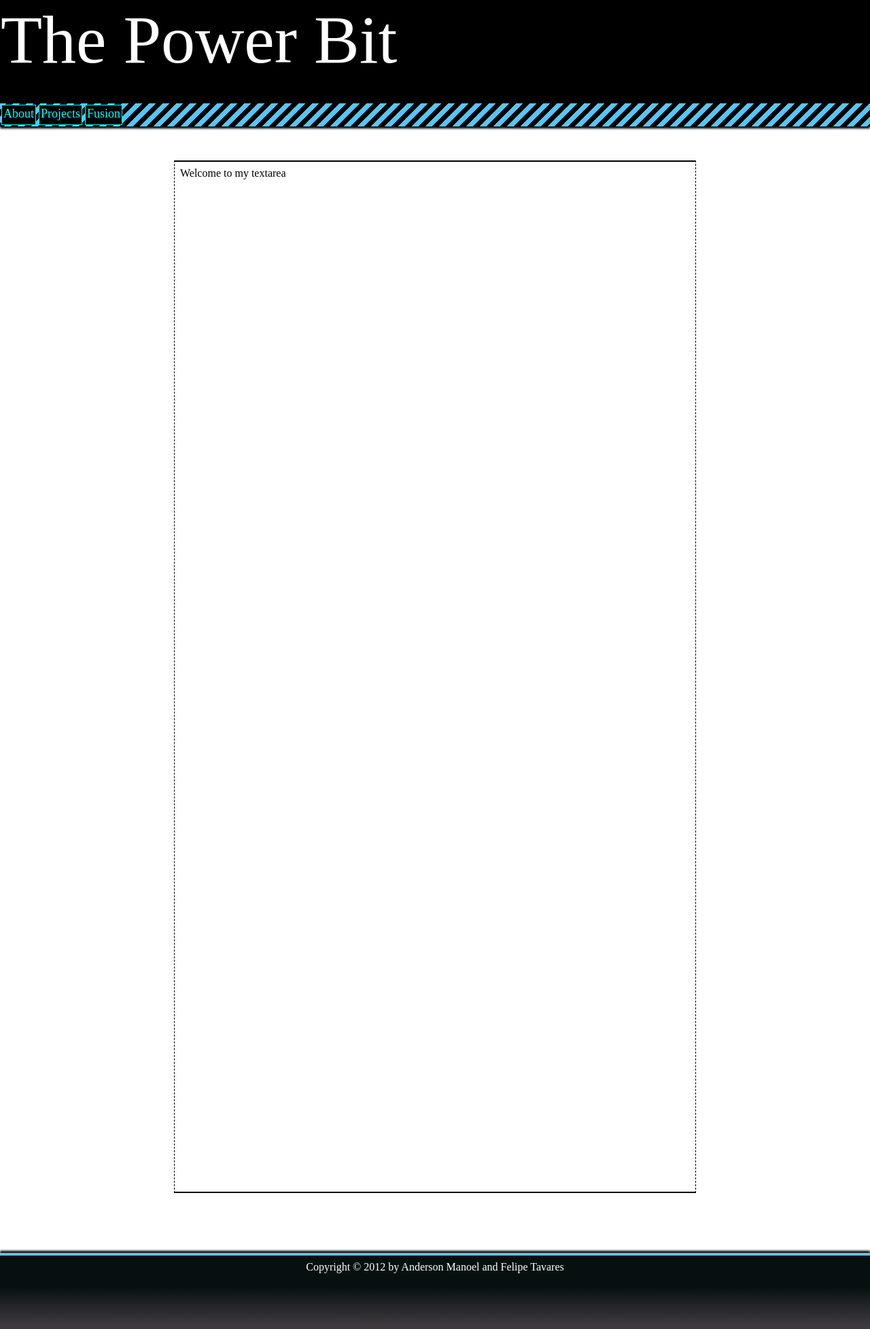
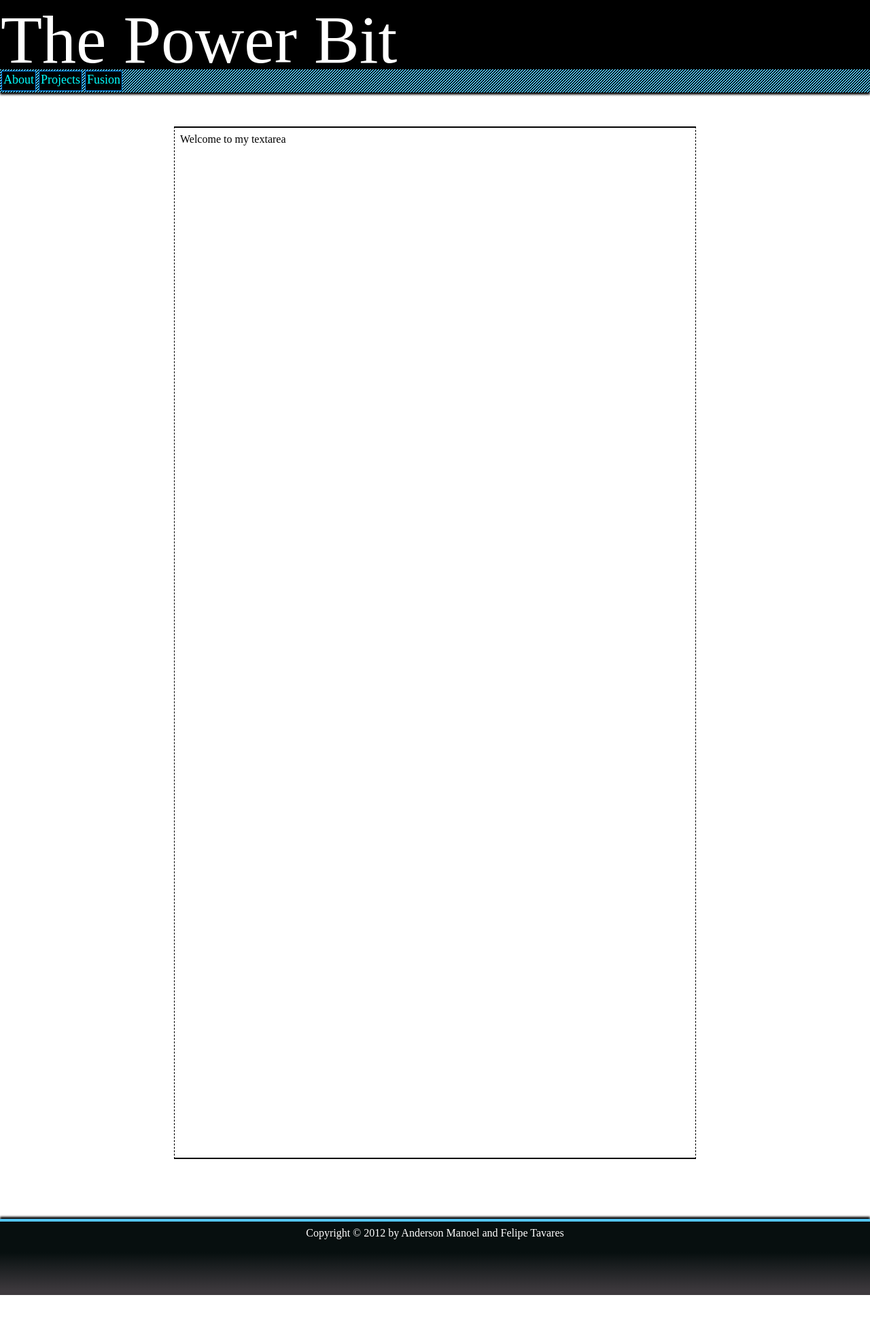
Before and after one commit to felipetavares/website, a PHP site: page / in a window 1280 px wide. Shown: the whole page at 68% size. After the commit the page ends 1905 px from the top, so only its background shows below. Run offline with PHP 8.4, Linux system fonts and the light colour scheme.

Commit message:
Menu ainda mais bonito

```diff
--- a/css/home.css
+++ b/css/home.css
@@ -1,5 +1,5 @@
 .banner {
-	height: 150px;
+	height: 100px;
 	border: 1px solid black;
 	background: black;
 	color: white;
--- a/css/menu.css
+++ b/css/menu.css
@@ -26,7 +26,7 @@
 	margin: 2px;
 	font-size: 18px;
 	background: black;
-	border: 1px solid #00ffff;
+	border: 1px solid #0090ff;
 	padding: 2px;
 	cursor: pointer;
 	overflow: hidden;
@@ -44,21 +44,19 @@
 	float: right;
 	display: absolute;
 	height: 16px;
-	padding: 2px;
+	padding: 6px;
+	padding-top: 0;
 
 	margin-right: 4px;
 
-	border: 1px solid #00ffff;
-	background: black;
-	color: #00ff
+	border: 1px solid black;
+	background: #909090;
+	color: black;
+	background-image: url(../images/ui/menu.png);
 }
 
-.menudropitem:hover {
-	background: #3496c7;
-}
-
-.menuitem:hover {
-	background: #003030;
+.menuitem .fleft:hover {
+	box-shadow: 0px 3px 0px #00ffff;
 }
 
 .footer {
--- a/js/menu.js
+++ b/js/menu.js
@@ -1,15 +1,15 @@
-$(".menuitem").click (function () {
+$(".menuitem .fleft").click (function () {
 	if (this.open) {
-		$(this).animate({"width":$(this).children(".fleft").width()},300);
-		$(this).children(".menudrop").animate({},300);
-		$(this).children(".menudrop").css({"display":"none"});
+		$(this).parent().animate({"width":$(this).width()},300);
+		$(this).parent().children(".menudrop").animate({},300);
+		$(this).parent().children(".menudrop").css({"display":"none"});
 		this.open = false;
 	}
 	else {
-		var sum=$(this).children(".fleft").width();
-		$(this).children(".menudrop").each( function(){ sum += $(this).width()+4;} );
-		$(this).animate({"width":sum},300);
-		$(this).children(".menudrop").animate({"background":"black"},300,
+		var sum=$(this).width();
+		$(this).parent().children(".menudrop").each( function(){ sum += $(this).width()+4;} );
+		$(this).parent().animate({"width":sum},300);
+		$(this).parent().children(".menudrop").animate({"background":"black"},300,
 		function () {$(this).css({"display":"block"})});
 		this.open = true;
 	}
```
Also changed, not shown: images/ui/menu.png, logo/rev2.png (added), 1 other file.
